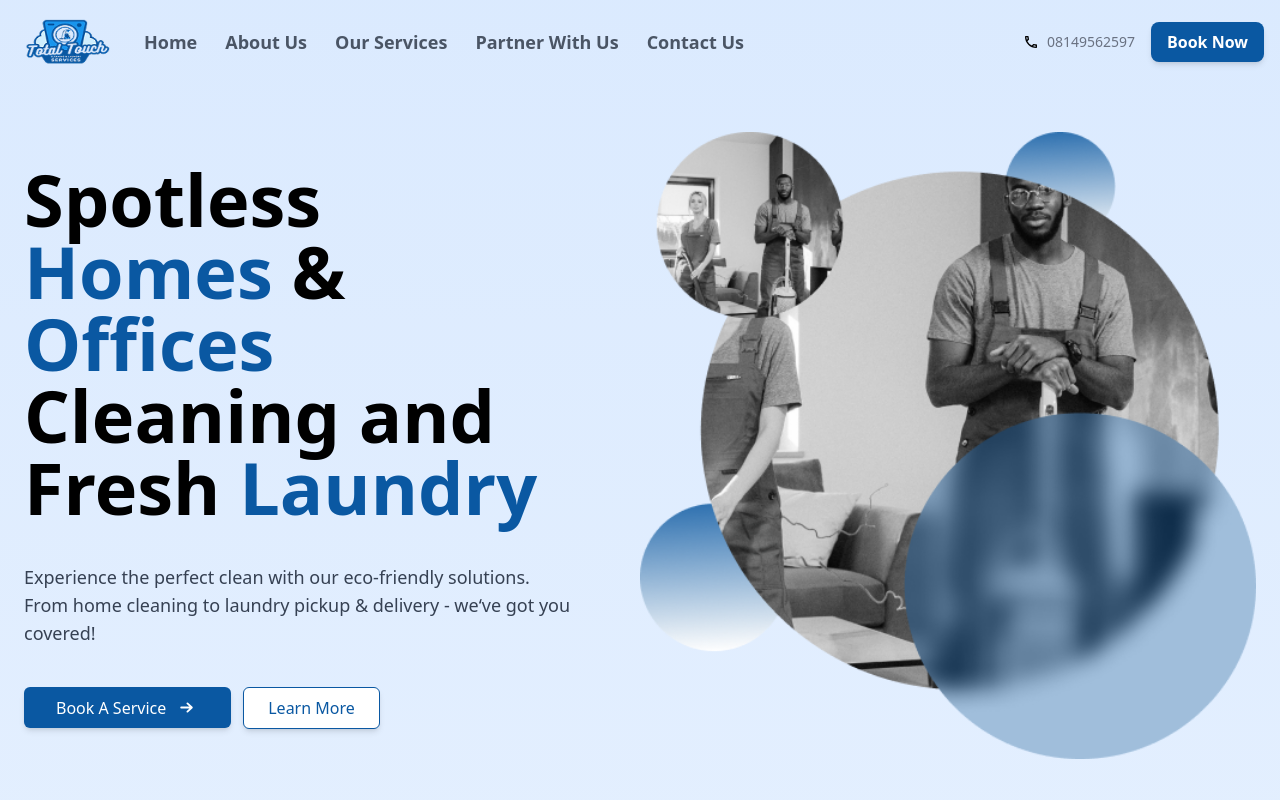
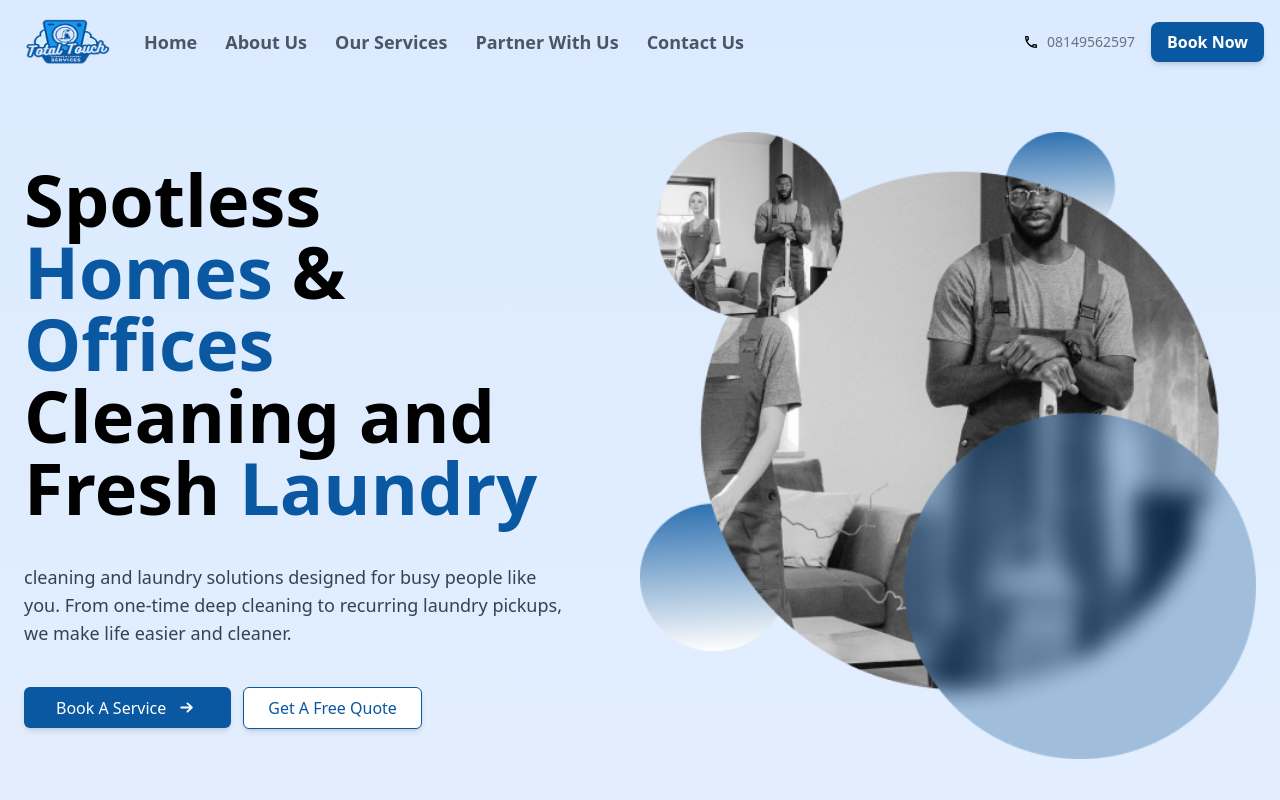
Before and after one commit to oyelajakenny/totaltouch, a Next.js app in the folder app/: page / in a window 1280 px wide. Shown: the top 800 px of the page. Built offline with nearby package versions, Linux system fonts and the light colour scheme.

Commit message:
Made some few changes to the CTA buttons

```diff
--- a/app/components/HeroSection.js
+++ b/app/components/HeroSection.js
@@ -34,9 +34,9 @@ const HeroSection = () => {
           <span className="text-[#0A58A2]">Laundry</span>
         </h1>
         <p className="text-base sm:text-lg md:text-lg md:text-center lg:text-left text-gray-700">
-          Experience the perfect clean with our eco-friendly solutions. From
-          home cleaning to laundry pickup & delivery - we&lsquo;ve got you
-          covered!
+          cleaning and laundry solutions designed for busy people like you. From
+          one-time deep cleaning to recurring laundry pickups, we make life
+          easier and cleaner.
         </p>
         <div className="w-full flex justify-center lg:justify-start">
           <div className="flex justify-center items-center gap-3 w-full sm:w-auto ">
@@ -47,7 +47,7 @@ const HeroSection = () => {
             </Link>
 
             <button className="bg-white text-[#0A58A2] border border- py-2 px-6 rounded-md shadow-md hover:scale-105   ">
-              Learn More
+              Get A Free Quote
             </button>
           </div>
         </div>
```
